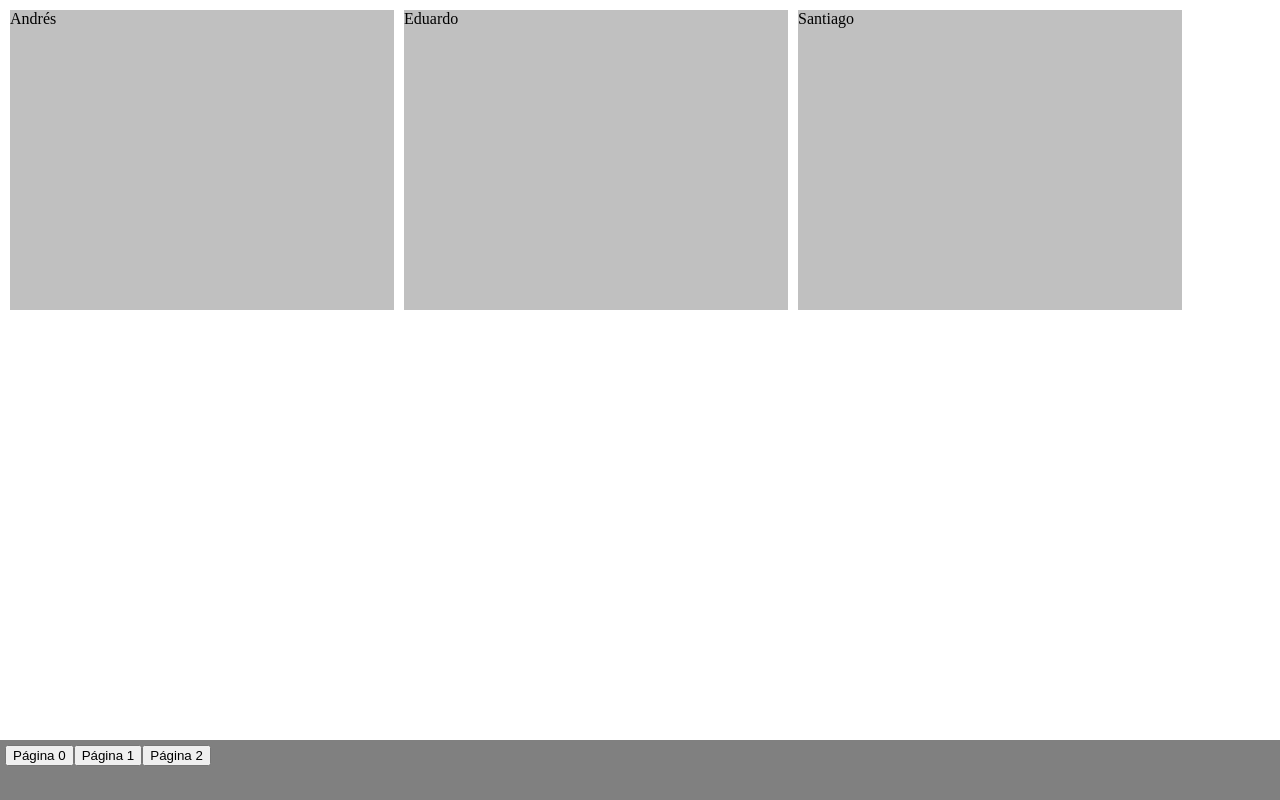
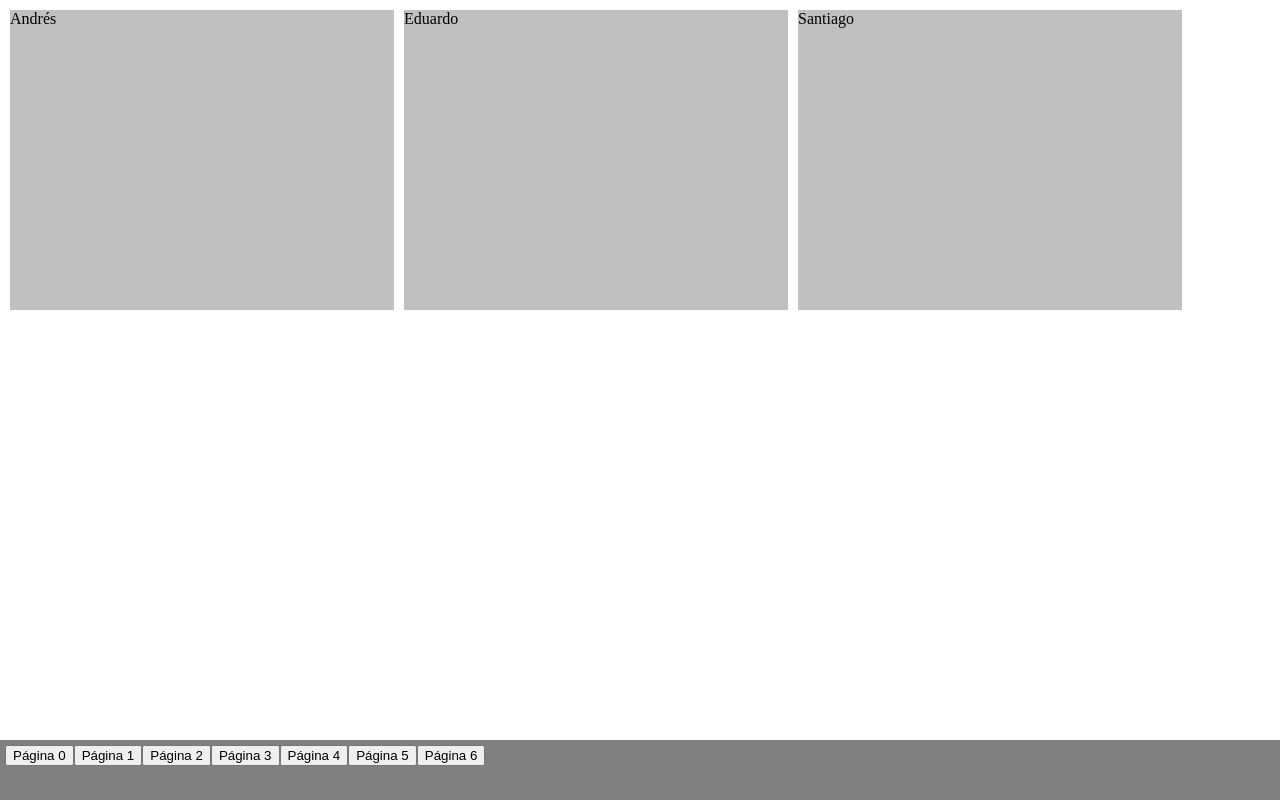
Before and after one commit to salazarcode/paginacion-vue, a plain HTML site: page index.html in a window 1280 px wide. Drawn offline with nearby package versions, Linux system fonts and the light colour scheme.

Commit message:
actualización

```diff
--- a/index.html
+++ b/index.html
@@ -55,6 +55,18 @@
                     {texto: "Samuel"},
                     {texto: "Isaac"},
                     {texto: "Sergio"},
+                    {texto: "Sergio"},
+                    {texto: "Samuel"},
+                    {texto: "Isaac"},
+                    {texto: "Sergio"},
+                    {texto: "Sergio"},
+                    {texto: "Samuel"},
+                    {texto: "Isaac"},
+                    {texto: "Sergio"},
+                    {texto: "Sergio"},
+                    {texto: "Samuel"},
+                    {texto: "Isaac"},
+                    {texto: "Sergio"},
                 ],
                 paginas: [],
                 n : 0,
```
